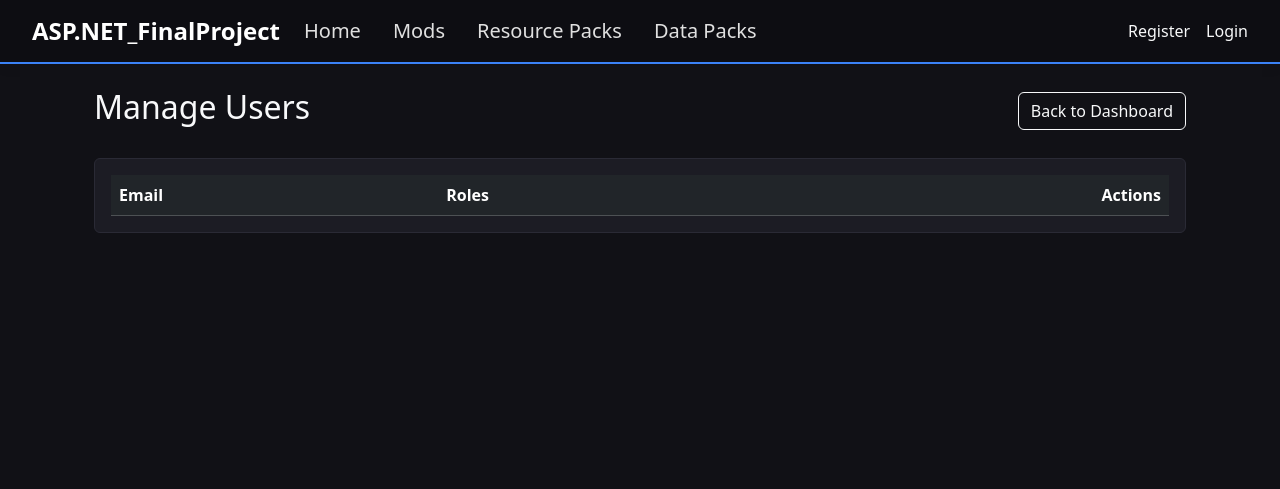
After one commit to StoryBuild/ASP.NET-FinalProject, an ASP.NET Core app: template ASP.NET-FinalProject/Areas/Admin/Views/Users/Index.cshtml in a window 1280 px wide. The commit adds this page. Shown: the top 489 px of the page. Run offline with ASP.NET Core 8, Linux system fonts and the light colour scheme; the template is opened without the code that fills it, so the values that code supplies are empty; style sheets or scripts are compiled from the project's sources.

Commit message:
Added UsersController in Admin Area for managing user roles

```diff
--- a/ASP.NET-FinalProject/Areas/Admin/Views/Dashboard/Index.cshtml
+++ b/ASP.NET-FinalProject/Areas/Admin/Views/Dashboard/Index.cshtml
@@ -41,6 +41,7 @@
             <a asp-area="" asp-controller="ModProjects" asp-action="Create" class="btn btn-primary">Add New Mod</a>
             <a asp-area="" asp-controller="ResourcePacks" asp-action="Create" class="btn btn-success">Add New Resource Pack</a>
             <a asp-area="" asp-controller="DataPacks" asp-action="Create" class="btn btn-warning">Add New Data Pack</a>
+            <a asp-area="Admin" asp-controller="Users" asp-action="Index" class="btn btn-info">Manage Users</a>
         </div>
     </div>
 </div>
--- /dev/null
+++ b/ASP.NET-FinalProject/Areas/Admin/Views/Users/Index.cshtml
@@ -0,0 +1,84 @@
+@using ASP.NET_FinalProject.Areas.Admin.Models
+@model IEnumerable<UserViewModel>
+
+@{
+    ViewData["Title"] = "Manage Users";
+}
+
+<div class="container mt-4 text-light">
+    <div class="d-flex justify-content-between align-items-center mb-4">
+        <h2>Manage Users</h2>
+        <a asp-area="Admin" asp-controller="Dashboard" asp-action="Index" class="btn btn-outline-light">
+            Back to Dashboard
+        </a>
+    </div>
+
+    @if (TempData["Success"] != null)
+    {
+        <div class="alert alert-success alert-dismissible fade show" role="alert">
+            @TempData["Success"]
+            <button type="button" class="btn-close" data-bs-dismiss="alert"></button>
+        </div>
+    }
+
+    @if (TempData["Error"] != null)
+    {
+        <div class="alert alert-danger alert-dismissible fade show" role="alert">
+            @TempData["Error"]
+            <button type="button" class="btn-close" data-bs-dismiss="alert"></button>
+        </div>
+    }
+
+    <div class="card bg-dark border-secondary p-3">
+        <div class="table-responsive">
+            <table class="table table-dark table-hover align-middle mb-0">
+                <thead>
+                    <tr>
+                        <th>Email</th>
+                        <th>Roles</th>
+                        <th class="text-end">Actions</th>
+                    </tr>
+                </thead>
+                <tbody>
+                    @foreach (var user in Model)
+                    {
+                        <tr>
+                            <td>@user.Email</td>
+                            <td>
+                                @if (user.Roles.Any())
+                                {
+                                    @foreach (var role in user.Roles)
+                                    {
+                                        <span class="badge @(role == "Administrator" ? "bg-warning text-dark" : "bg-secondary") me-1">
+                                            @role
+                                        </span>
+                                    }
+                                }
+                                else
+                                {
+                                    <span class="badge bg-secondary">User</span>
+                                }
+                            </td>
+                            <td class="text-end">
+                                @if (!user.IsAdmin)
+                                {
+                                    <form asp-area="Admin" asp-controller="Users" asp-action="MakeAdmin" asp-route-id="@user.Id" method="post" class="d-inline">
+                                        @Html.AntiForgeryToken()
+                                        <button type="submit" class="btn btn-sm btn-outline-warning">Make Admin</button>
+                                    </form>
+                                }
+                                else
+                                {
+                                    <form asp-area="Admin" asp-controller="Users" asp-action="RemoveAdmin" asp-route-id="@user.Id" method="post" class="d-inline">
+                                        @Html.AntiForgeryToken()
+                                        <button type="submit" class="btn btn-sm btn-outline-danger">Remove Admin</button>
+                                    </form>
+                                }
+                            </td>
+                        </tr>
+                    }
+                </tbody>
+            </table>
+        </div>
+    </div>
+</div>
```
Also changed, not shown: ASP.NET-FinalProject/Areas/Admin/Controllers/UsersController.cs (added, +75 -0 lines), ASP.NET-FinalProject/Areas/Admin/Models/UserViewModel.cs (added, +10 -0 lines).
